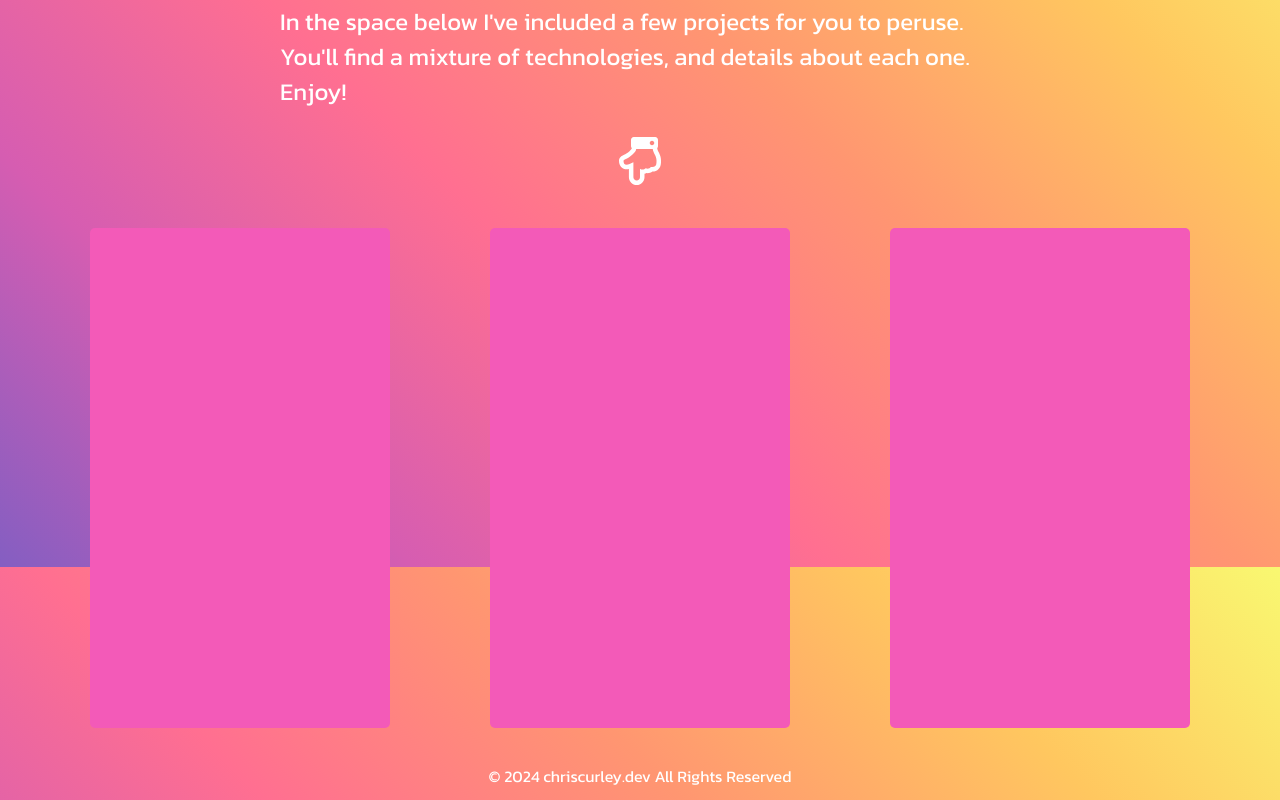
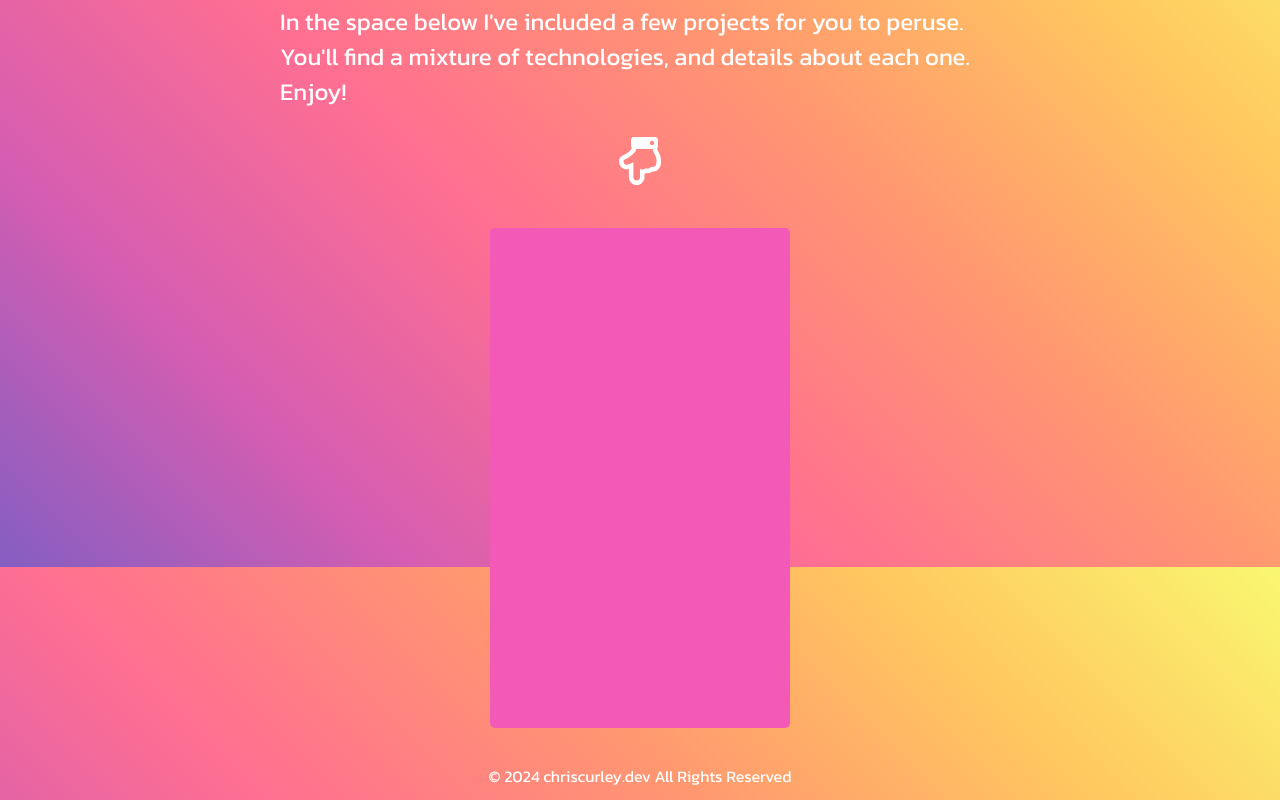
Before and after one commit to christophercurley/chriscurleyDOTdev, an Angular app: page / in a window 1280 px wide. Shown: the part 1033-1833 px from the top of the page. Built offline with nearby package versions, Linux system fonts and the light colour scheme.

Commit message:
Implement project card component, define Project type.

```diff
--- a/src/app/app.module.ts
+++ b/src/app/app.module.ts
@@ -11,6 +11,7 @@ import { SocialMediaLinksComponent } from './components/social-media-links/socia
 import { IntroComponent } from './components/intro/intro.component';
 import { PortraitComponent } from './components/portrait/portrait.component';
 import { ProjectCardsComponent } from './components/project-cards/project-cards.component';
+import { ProjectCardComponent } from './components/project-card/project-card.component';
 
 @NgModule({
   declarations: [
@@ -22,6 +23,7 @@ import { ProjectCardsComponent } from './components/project-cards/project-cards.
     IntroComponent,
     PortraitComponent,
     ProjectCardsComponent,
+    ProjectCardComponent,
   ],
   imports: [BrowserModule, AppRoutingModule, FontAwesomeModule],
   providers: [],
--- /dev/null
+++ b/src/app/components/project-card/project-card.component.css
@@ -0,0 +1,12 @@
+.project-card {
+  width: 300px;
+  height: 500px;
+  background-color: rgb(243, 90, 184);
+  border-radius: 5px;
+  margin: 1.5rem 0;
+  transition: all 0.3s cubic-bezier(0.175, 0.885, 0.32, 1.275);
+}
+
+.project-card:hover {
+  transform: scale(1.2);
+}
--- /dev/null
+++ b/src/app/components/project-card/project-card.component.html
@@ -0,0 +1,5 @@
+<div *ngIf="project">
+  <a [href]="project.url">
+    <div class="project-card"></div>
+  </a>
+</div>
--- a/src/app/components/project-cards/project-cards.component.css
+++ b/src/app/components/project-cards/project-cards.component.css
@@ -5,16 +5,3 @@
   justify-content: space-around;
   flex-wrap: wrap;
 }
-
-.project-card {
-  width: 300px;
-  height: 500px;
-  background-color: rgb(243, 90, 184);
-  border-radius: 5px;
-  margin: 1.5rem 0;
-  transition: all 0.3s cubic-bezier(0.175, 0.885, 0.32, 1.275);
-}
-
-.project-card:hover {
-  transform: scale(1.2);
-}
--- a/src/app/components/project-cards/project-cards.component.html
+++ b/src/app/components/project-cards/project-cards.component.html
@@ -1,11 +1,3 @@
-<div class="project-cards-container">
-  <a href="">
-    <div class="project-card"></div>
-  </a>
-  <a href="">
-    <div class="project-card"></div>
-  </a>
-  <a href="">
-    <div class="project-card"></div>
-  </a>
+<div class="project-cards-container" *ngFor="let project of projects">
+  <app-project-card [project]="project"></app-project-card>
 </div>
--- a/src/app/components/project-cards/project-cards.component.ts
+++ b/src/app/components/project-cards/project-cards.component.ts
@@ -1,8 +1,20 @@
 import { Component } from '@angular/core';
+import { Project } from '../../types/project';
 
 @Component({
   selector: 'app-project-cards',
   templateUrl: './project-cards.component.html',
   styleUrl: './project-cards.component.css',
 })
-export class ProjectCardsComponent {}
+export class ProjectCardsComponent {
+  projects: Project[] = [
+    {
+      name: 'ngFlix',
+      url: 'https://ngflix.chriscurley.dev',
+      screenshotPath: '',
+      logoPath: '',
+      description:
+        "Browse and discover movies and TV shows! Built with Angular 17 and plugged into TMDB's database.",
+    },
+  ];
+}
--- /dev/null
+++ b/src/app/types/project.ts
@@ -0,0 +1,7 @@
+export type Project = {
+  name: string;
+  url: string;
+  screenshotPath: string;
+  logoPath: string;
+  description: string;
+};
```
Also changed, not shown: src/app/components/project-card/project-card.component.ts (added, +11 -0 lines), 1 other file (tests, documents, lock files or other folders).
